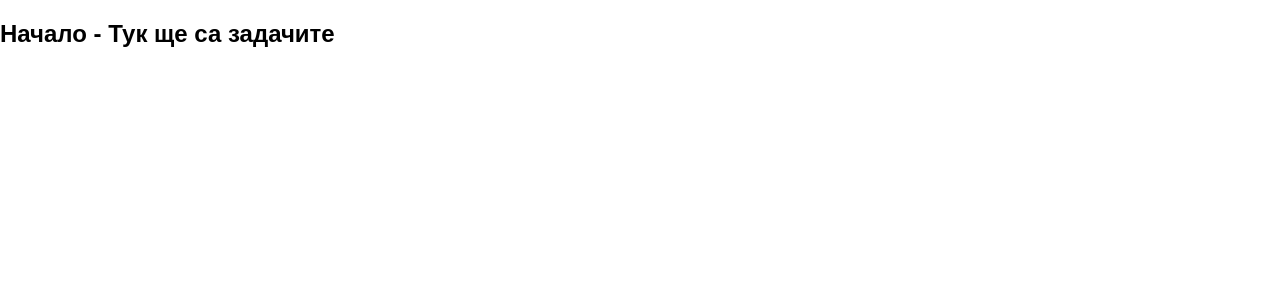
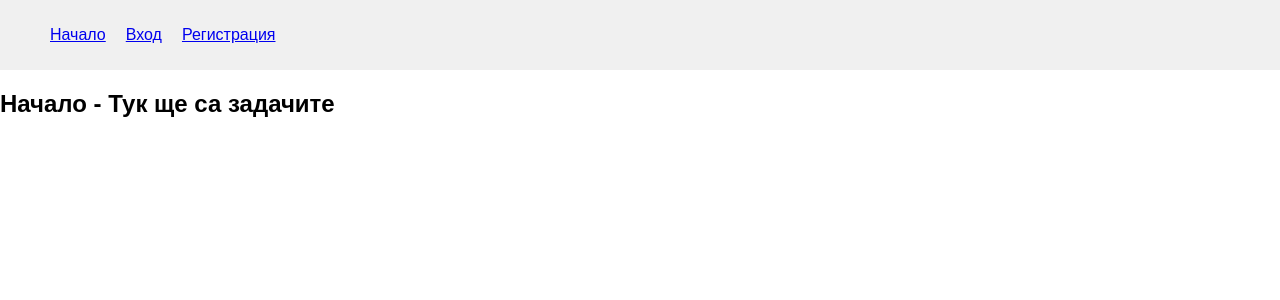
Before and after one commit to ArgsBlck/react-task-app, a React (Create React App) app: page / in a window 1280 px wide. Shown: the top 300 px of the page. Built offline with nearby package versions, Linux system fonts and the light colour scheme.

Commit message:
Добавяне на навигационна лента (NavBar) с линкове

```diff
--- a/src/App.js
+++ b/src/App.js
@@ -1,4 +1,5 @@
 import { BrowserRouter as Router, Routes, Route } from 'react-router-dom';
+import NavBar from './components/NavBar';
 import Login from './pages/Login';
 import Register from './pages/Register';
 import Home from './pages/Home';
@@ -6,6 +7,7 @@ import Home from './pages/Home';
 function App() {
   return (
     <Router>
+      <NavBar />
       <Routes>
         <Route path="/login" element={<Login />} />
         <Route path="/register" element={<Register />} />
--- /dev/null
+++ b/src/components/NavBar.jsx
@@ -0,0 +1,15 @@
+import { Link } from 'react-router-dom';
+
+function NavBar() {
+  return (
+    <nav style={{ background: '#f0f0f0', padding: '10px' }}>
+      <ul style={{ listStyle: 'none', display: 'flex', gap: '20px' }}>
+        <li><Link to="/">Начало</Link></li>
+        <li><Link to="/login">Вход</Link></li>
+        <li><Link to="/register">Регистрация</Link></li>
+      </ul>
+    </nav>
+  );
+}
+
+export default NavBar;
```
